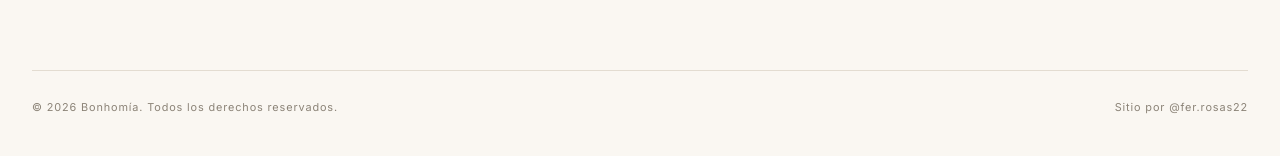
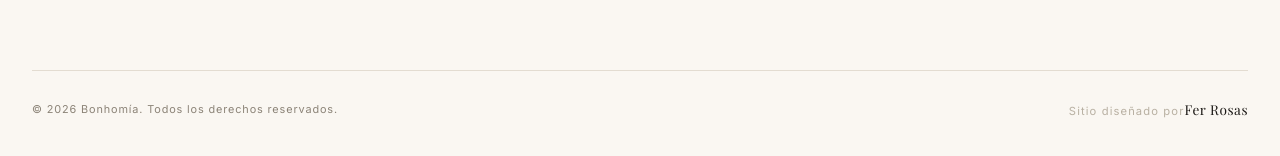
Before and after one commit to FernandoRosas22/indumbonhomia, a React (Vite) app: page / in a window 1280 px wide. Shown: the part 5101-5257 px from the top of the page. Built offline with nearby package versions, Linux system fonts and the light colour scheme; a web font is replaced by a local one.

Commit message:
Footer: firma de sitio más prolija y con más presencia visual (Sitio diseñado por Fer Rosas)

```diff
--- a/src/components/layout/Footer.tsx
+++ b/src/components/layout/Footer.tsx
@@ -57,15 +57,18 @@ export default function Footer() {
           </div>
         </div>
 
-        <div className="mt-16 flex flex-col items-start justify-between gap-4 border-t border-line pt-7 text-[0.68rem] tracking-[0.08em] text-stone sm:flex-row sm:items-center md:mt-20">
+        <div className="mt-16 flex flex-col items-start justify-between gap-3 border-t border-line pt-7 text-[0.68rem] tracking-[0.08em] text-stone sm:flex-row sm:items-center md:mt-20">
           <p>© {new Date().getFullYear()} Bonhomía. Todos los derechos reservados.</p>
           <a
-            href="https://www.instagram.com/indumbonhomia"
+            href="https://instagram.com/fer.rosas22"
             target="_blank"
             rel="noreferrer"
-            className="link-underline hover:text-ink"
+            className="link-underline inline-flex items-center gap-2 text-[0.7rem] tracking-[0.1em] text-stone hover:text-ink"
           >
-            Sitio por @fer.rosas22
+            <span className="text-stone-light">Sitio diseñado por</span>
+            <span className="font-display text-[0.85rem] tracking-[0.04em] text-ink">
+              Fer Rosas
+            </span>
           </a>
         </div>
       </div>
```
